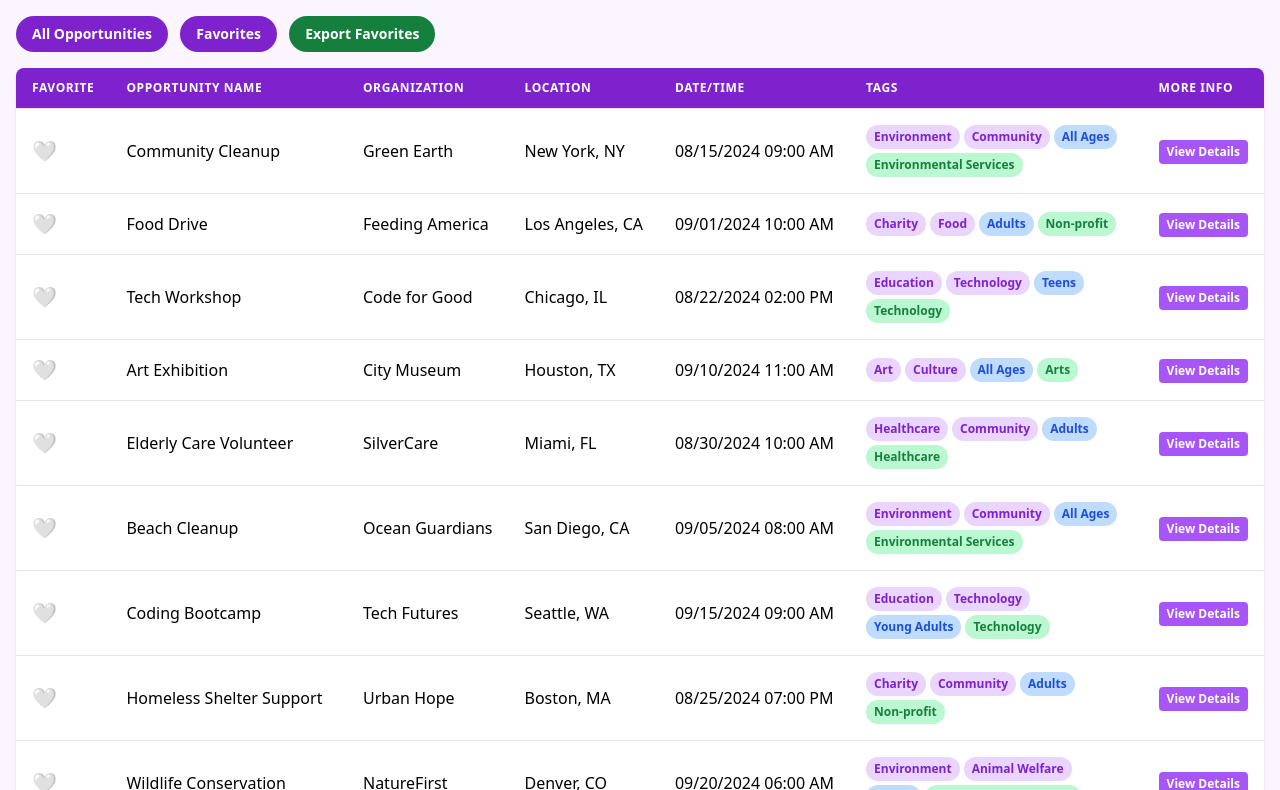
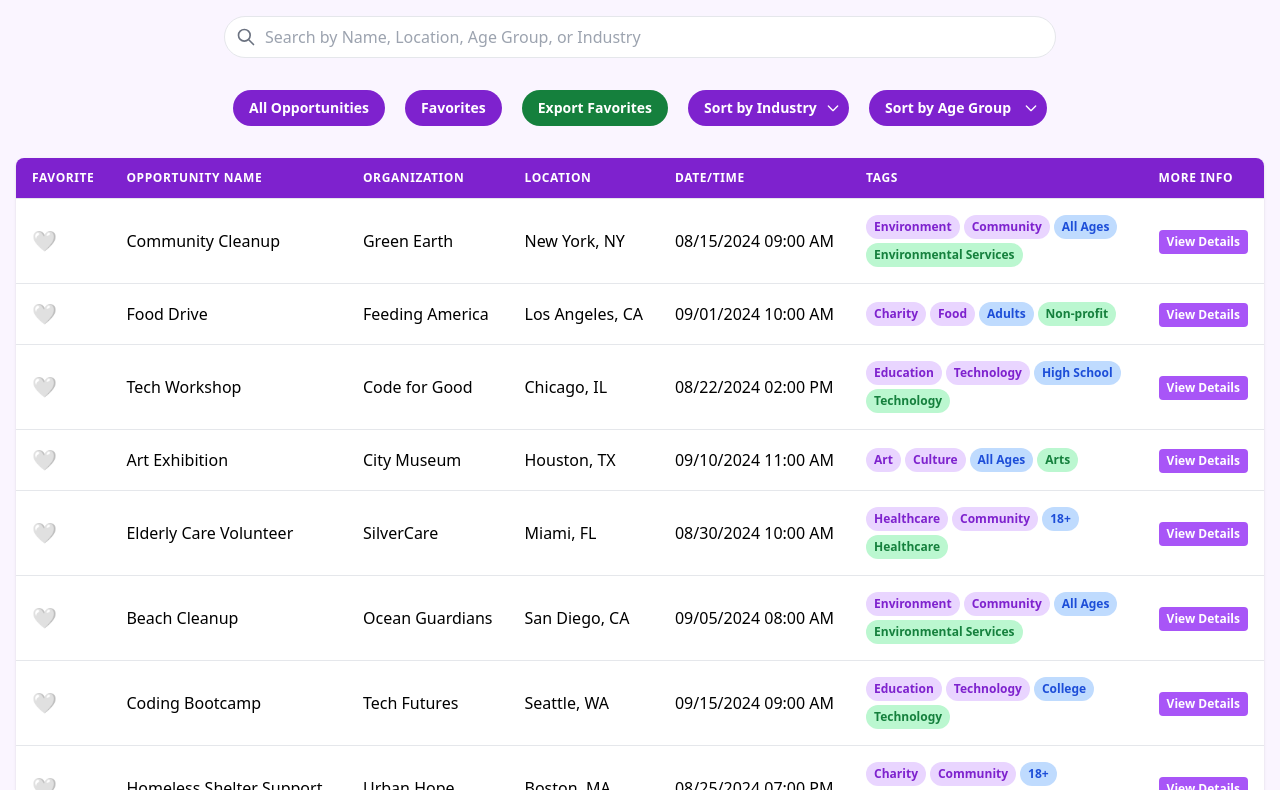
Before and after one commit to Joshveer/YoudemoniaTable, a website: page public/index.html in a window 1280 px wide. Shown: the part 112-902 px from the top of the page. Drawn offline with nearby package versions, Linux system fonts and the light colour scheme.

Commit message:
Dropdown menu changes

```diff
--- a/public/index.html
+++ b/public/index.html
@@ -8,16 +8,17 @@
 </head>
 <body class="bg-purple-50 p-4">
     <div class="max-w-7xl mx-auto">
-        <!-- Header with logo, centered search bar, and sort dropdown -->
-        <div class="flex flex-col md:flex-row justify-between items-center mb-8">
+        <!-- Header with logo -->
+        <div class="flex justify-center mb-8">
             <!-- Logo -->
-            <div class="w-20 h-20 mb-4 md:mb-0">
+            <div class="w-20 h-20">
                 <img src="logo.webp" alt="Logo" class="w-full h-full object-contain">
+            </div>
         </div>
 
         <!-- Centered search bar -->
-            <div class="w-full md:w-2/3 mb-4 md:mb-0">
-                <div class="relative">
+        <div class="flex justify-center mb-8">
+            <div class="w-full md:w-2/3 relative">
                 <input type="text" id="searchInput" placeholder="Search by Name, Location, Age Group, or Industry" class="pl-10 pr-4 py-2 border rounded-full w-full bg-white">
                 <svg class="w-5 h-5 text-gray-500 absolute left-3 top-1/2 transform -translate-y-1/2" fill="none" stroke="currentColor" viewBox="0 0 24 24" xmlns="http://www.w3.org/2000/svg">
                     <path stroke-linecap="round" stroke-linejoin="round" stroke-width="2" d="M21 21l-6-6m2-5a7 7 0 11-14 0 7 7 0 0114 0z"></path>
@@ -25,26 +26,46 @@
             </div>
         </div>
 
-            <!-- Sort dropdown -->
-            <div class="flex">
-                <select id="sortDropdown" class="bg-purple-700 text-white font-bold px-4 py-2 rounded-full text-sm appearance-none pr-8 cursor-pointer">
-                    <option value="">Sort By</option>
-                    <option value="industry">Industry</option>
-                    <option value="ageGroup">Age Group</option>
+        <!-- Buttons and Sort dropdowns -->
+        <div class="flex flex-wrap justify-center items-center gap-5 mb-8">
+            <button id="allOpportunities" class="bg-purple-700 text-white font-bold px-4 py-2 rounded-full text-sm">All Opportunities</button>
+            <button id="favorites" class="bg-purple-700 text-white font-bold px-4 py-2 rounded-full text-sm">Favorites</button>
+            <button id="exportFavorites" class="bg-green-700 text-white font-bold px-4 py-2 rounded-full text-sm">Export Favorites</button>
+
+            <div class="relative">
+                <select id="industryDropdown" class="bg-purple-700 text-white font-bold px-4 py-2 rounded-full text-sm appearance-none pr-8 cursor-pointer">
+                    <option value="">Sort by Industry</option>
+                    <option value="Technology">Technology</option>
+                    <option value="Healthcare">Healthcare</option>
+                    <option value="Education">Education</option>
+                    <option value="Environmental">Environmental</option>
+                    <option value="Non-profit">Non-profit</option>
+                    <option value="Arts">Arts</option>
+                    <option value="Social Services">Social Services</option>
                 </select>
-                <div class="relative right-6 top-7 transform -translate-y-1/2 pointer-events-none">
+                <div class="absolute inset-y-0 right-0 flex items-center px-2 pointer-events-none">
                     <svg class="w-4 h-4 text-white" fill="none" stroke="currentColor" viewBox="0 0 24 24" xmlns="http://www.w3.org/2000/svg">
                         <path stroke-linecap="round" stroke-linejoin="round" stroke-width="2" d="M19 9l-7 7-7-7"></path>
                     </svg>
                 </div>
             </div>
+
+            <div class="relative">
+                <select id="ageGroupDropdown" class="bg-purple-700 text-white font-bold px-4 py-2 rounded-full text-sm appearance-none pr-8 cursor-pointer">
+                    <option value="">Sort by Age Group</option>
+                    <option value="Elementary">Elementary School</option>
+                    <option value="Middle School">Middle School</option>
+                    <option value="High School">High School</option>
+                    <option value="College">College</option>
+                    <option value="18+">18+ Only</option>
+                    <option value="All Ages">All Ages</option>
+                </select>
+                <div class="absolute inset-y-0 right-0 flex items-center px-2 pointer-events-none">
+                    <svg class="w-4 h-4 text-white" fill="none" stroke="currentColor" viewBox="0 0 24 24" xmlns="http://www.w3.org/2000/svg">
+                        <path stroke-linecap="round" stroke-linejoin="round" stroke-width="2" d="M19 9l-7 7-7-7"></path>
+                    </svg>
                 </div>
-
-        <!-- Tabs -->
-        <div class="mb-4">
-            <button id="allOpportunities" class="bg-purple-700 text-white font-bold px-4 py-2 rounded-full mr-2 text-sm">All Opportunities</button>
-            <button id="favorites" class="bg-purple-700 text-white font-bold px-4 py-2 rounded-full mr-2 text-sm">Favorites</button>
-            <button id="exportFavorites" class="bg-green-700 text-white font-bold px-4 py-2 rounded-full text-sm">Export Favorites</button>
+            </div>
         </div>
 
         <!-- Spreadsheet table -->
@@ -89,19 +110,19 @@
         const opportunities = [
             { name: "Community Cleanup", organization: "Green Earth", location: "New York, NY", datetime: "08/15/2024 09:00 AM", tags: ["Environment", "Community"], ageGroup: "All Ages", industry: "Environmental Services" },
             { name: "Food Drive", organization: "Feeding America", location: "Los Angeles, CA", datetime: "09/01/2024 10:00 AM", tags: ["Charity", "Food"], ageGroup: "Adults", industry: "Non-profit" },
-            { name: "Tech Workshop", organization: "Code for Good", location: "Chicago, IL", datetime: "08/22/2024 02:00 PM", tags: ["Education", "Technology"], ageGroup: "Teens", industry: "Technology" },
+            { name: "Tech Workshop", organization: "Code for Good", location: "Chicago, IL", datetime: "08/22/2024 02:00 PM", tags: ["Education", "Technology"], ageGroup: "High School", industry: "Technology" },
             { name: "Art Exhibition", organization: "City Museum", location: "Houston, TX", datetime: "09/10/2024 11:00 AM", tags: ["Art", "Culture"], ageGroup: "All Ages", industry: "Arts" },
-            { name: "Elderly Care Volunteer", organization: "SilverCare", location: "Miami, FL", datetime: "08/30/2024 10:00 AM", tags: ["Healthcare", "Community"], ageGroup: "Adults", industry: "Healthcare" },
+            { name: "Elderly Care Volunteer", organization: "SilverCare", location: "Miami, FL", datetime: "08/30/2024 10:00 AM", tags: ["Healthcare", "Community"], ageGroup: "18+", industry: "Healthcare" },
             { name: "Beach Cleanup", organization: "Ocean Guardians", location: "San Diego, CA", datetime: "09/05/2024 08:00 AM", tags: ["Environment", "Community"], ageGroup: "All Ages", industry: "Environmental Services" },
-            { name: "Coding Bootcamp", organization: "Tech Futures", location: "Seattle, WA", datetime: "09/15/2024 09:00 AM", tags: ["Education", "Technology"], ageGroup: "Young Adults", industry: "Technology" },
-            { name: "Homeless Shelter Support", organization: "Urban Hope", location: "Boston, MA", datetime: "08/25/2024 07:00 PM", tags: ["Charity", "Community"], ageGroup: "Adults", industry: "Non-profit" },
-            { name: "Wildlife Conservation", organization: "NatureFirst", location: "Denver, CO", datetime: "09/20/2024 06:00 AM", tags: ["Environment", "Animal Welfare"], ageGroup: "Adults", industry: "Environmental Services" },
-            { name: "Youth Mentorship Program", organization: "Future Leaders", location: "Atlanta, GA", datetime: "09/08/2024 03:00 PM", tags: ["Education", "Youth"], ageGroup: "Teens", industry: "Education" },
+            { name: "Coding Bootcamp", organization: "Tech Futures", location: "Seattle, WA", datetime: "09/15/2024 09:00 AM", tags: ["Education", "Technology"], ageGroup: "College", industry: "Technology" },
+            { name: "Homeless Shelter Support", organization: "Urban Hope", location: "Boston, MA", datetime: "08/25/2024 07:00 PM", tags: ["Charity", "Community"], ageGroup: "18+", industry: "Non-profit" },
+            { name: "Wildlife Conservation", organization: "NatureFirst", location: "Denver, CO", datetime: "09/20/2024 06:00 AM", tags: ["Environment", "Animal Welfare"], ageGroup: "18+", industry: "Environmental Services" },
+            { name: "Youth Mentorship Program", organization: "Future Leaders", location: "Atlanta, GA", datetime: "09/08/2024 03:00 PM", tags: ["Education", "Youth"], ageGroup: "High School", industry: "Education" },
             { name: "Local Theater Production", organization: "Community Players", location: "Portland, OR", datetime: "09/12/2024 07:00 PM", tags: ["Art", "Culture"], ageGroup: "All Ages", industry: "Arts" },
-            { name: "Hunger Relief Initiative", organization: "Food for All", location: "Phoenix, AZ", datetime: "08/28/2024 11:00 AM", tags: ["Charity", "Food"], ageGroup: "Adults", industry: "Non-profit" },
-            { name: "Urban Gardening Project", organization: "Green Cities", location: "Austin, TX", datetime: "09/03/2024 08:30 AM", tags: ["Environment", "Community"], ageGroup: "All Ages", industry: "Agriculture" },
-            { name: "Literacy Program", organization: "Books for Life", location: "Washington, DC", datetime: "09/18/2024 04:00 PM", tags: ["Education", "Literacy"], ageGroup: "Children", industry: "Education" },
-            { name: "Pet Adoption Fair", organization: "Happy Paws", location: "San Francisco, CA", datetime: "09/22/2024 10:00 AM", tags: ["Animal Welfare", "Community"], ageGroup: "All Ages", industry: "Animal Services" }
+            { name: "Hunger Relief Initiative", organization: "Food for All", location: "Phoenix, AZ", datetime: "08/28/2024 11:00 AM", tags: ["Charity", "Food"], ageGroup: "18+", industry: "Non-profit" },
+            { name: "Urban Gardening Project", organization: "Green Cities", location: "Austin, TX", datetime: "09/03/2024 08:30 AM", tags: ["Environment", "Community"], ageGroup: "All Ages", industry: "Environmental Services" },
+            { name: "Literacy Program", organization: "Books for Life", location: "Washington, DC", datetime: "09/18/2024 04:00 PM", tags: ["Education", "Literacy"], ageGroup: "Elementary", industry: "Education" },
+            { name: "Pet Adoption Fair", organization: "Happy Paws", location: "San Francisco, CA", datetime: "09/22/2024 10:00 AM", tags: ["Animal Welfare", "Community"], ageGroup: "All Ages", industry: "Social Services" }
         ];
 
         const itemsPerPage = 10;
@@ -195,13 +216,23 @@
             renderOpportunities(currentPage);
         });
 
-        document.getElementById('sortDropdown').addEventListener('change', function() {
-            const sortBy = this.value;
-            if (sortBy === 'industry') {
-                filteredOpportunities.sort((a, b) => a.industry.localeCompare(b.industry));
-            } else if (sortBy === 'ageGroup') {
-                const ageOrder = ["Children", "Teens", "Young Adults", "Adults", "All Ages"];
-                filteredOpportunities.sort((a, b) => ageOrder.indexOf(a.ageGroup) - ageOrder.indexOf(b.ageGroup));
+        document.getElementById('industryDropdown').addEventListener('change', function() {
+            const selectedIndustry = this.value;
+            if (selectedIndustry) {
+                filteredOpportunities = opportunities.filter(opp => opp.industry === selectedIndustry);
+            } else {
+                filteredOpportunities = [...opportunities];
+            }
+            currentPage = 1;
+            renderOpportunities(currentPage);
+        });
+
+        document.getElementById('ageGroupDropdown').addEventListener('change', function() {
+            const selectedAgeGroup = this.value;
+            if (selectedAgeGroup) {
+                filteredOpportunities = opportunities.filter(opp => opp.ageGroup === selectedAgeGroup);
+            } else {
+                filteredOpportunities = [...opportunities];
             }
             currentPage = 1;
             renderOpportunities(currentPage);
```
Lines whose indentation alone changed are shown as unchanged.
